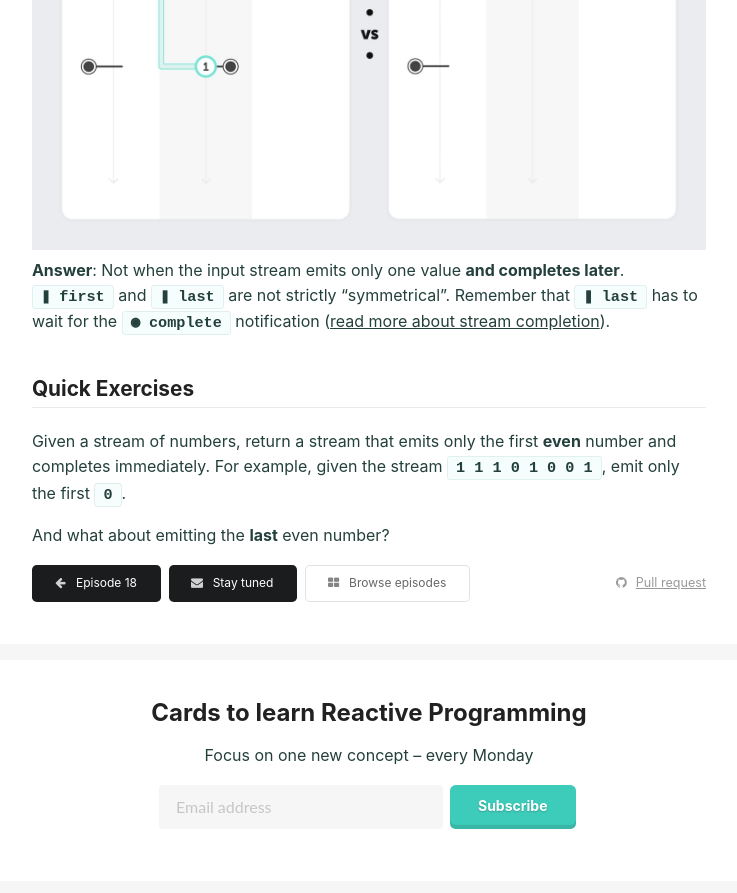
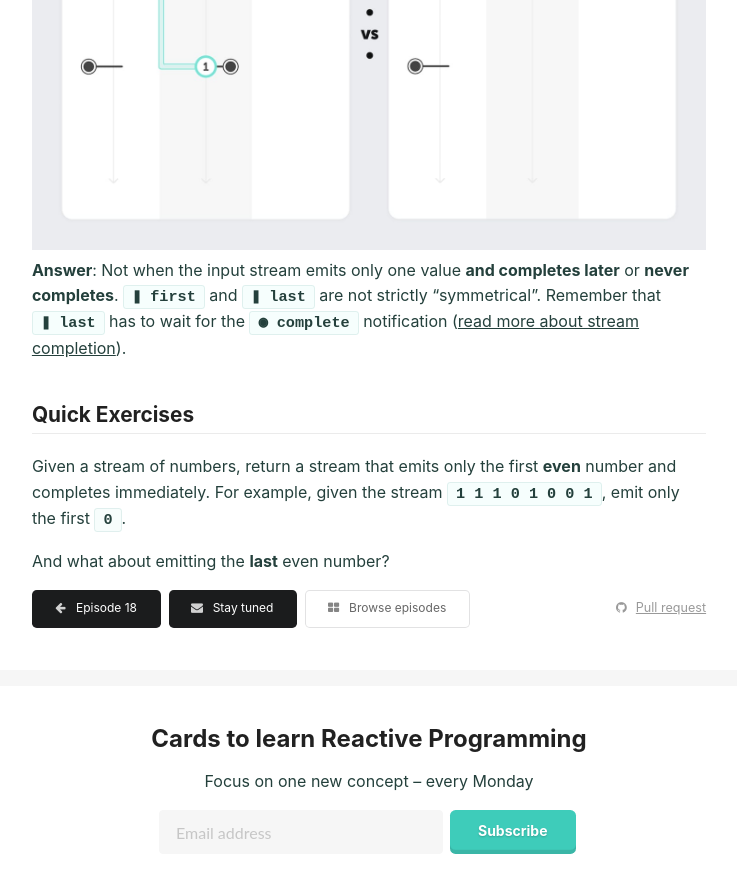
Before and after one commit to cedricss/reactive.how, a Jekyll site: the page built from first.md, in a window 1280 px wide and 900 px high, scrolled down 2358 px. Shown: the top 893 px of the window, without its empty margins (271-1008 px from the left). Built offline with Jekyll 4.4.1, drawn with Linux system fonts in a browser that asks for light colours.

Commit message:
Update Episode 19

```diff
--- a/first.md
+++ b/first.md
@@ -39,7 +39,7 @@ Read more about stream completion in [Episode 9](/take#stream-completion).
 <br/>
 
 ![](img/first/Last1NvsFrist1N.jpg)
-**Answer**: Not when the input stream emits only one value **and completes later**. `❚ first` and `❚ last` are not strictly "symmetrical". Remember that `❚ last` has to wait for the `◉ complete` notification ([read more about stream completion](/take#stream-completion)).
+**Answer**: Not when the input stream emits only one value **and completes later** or **never completes**. `❚ first` and `❚ last` are not strictly "symmetrical". Remember that `❚ last` has to wait for the `◉ complete` notification ([read more about stream completion](/take#stream-completion)).
 
 ## Quick Exercises
 
```
